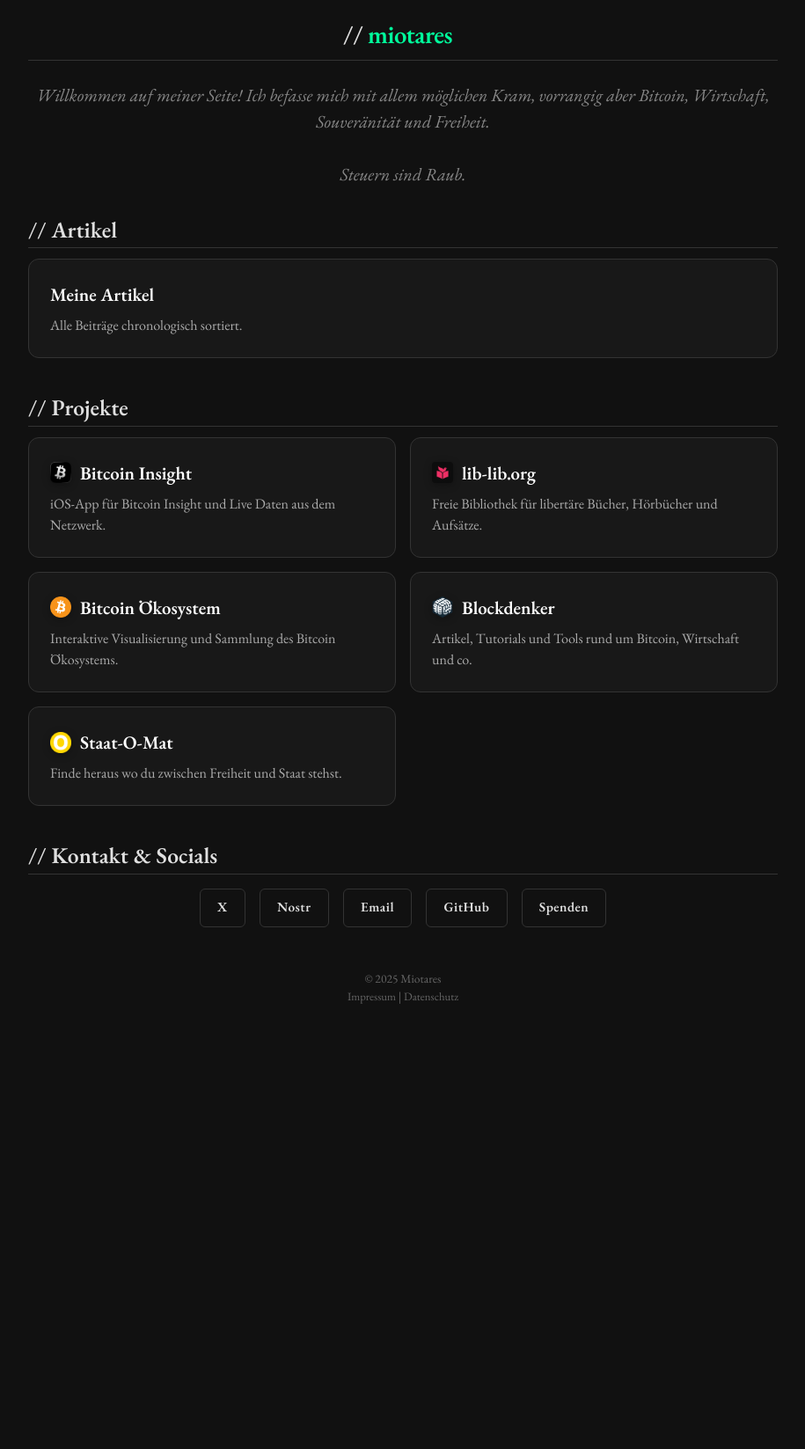
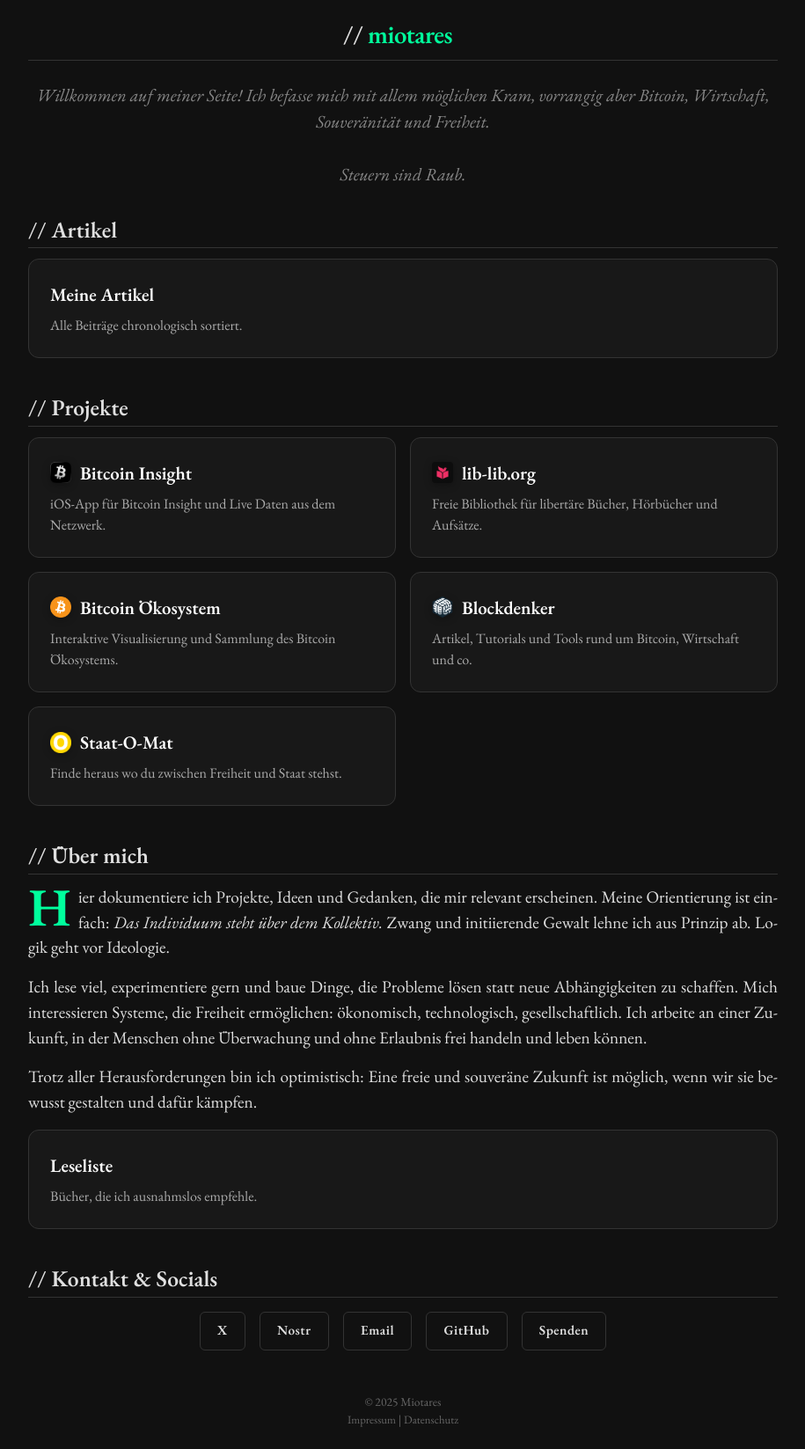
Before and after one commit to Miotares/miotares, a Jekyll site: the page built from index.html, in a window 1280 px wide. Shown: the whole page at 88% size, without its empty margins (182-1097 px from the left). Built offline with Jekyll 4.4.1, drawn with Linux system fonts in a browser that asks for light colours; before the commit the page ends 1166 px from its top, so only the background shows below that.

Commit message:
Add 'Über mich' section, reading list, and mobile improvements

```diff
--- a/assets/css/main.css
+++ b/assets/css/main.css
@@ -776,20 +776,22 @@ a.post-link:hover .post-title {
 
     /* Mobile Header Fixes */
     .header-title-group {
-        display: flex;
+        display: grid;
+        grid-template-columns: 1fr;
         align-items: center;
-        gap: 0.5rem;
+        gap: 0;
     }
 
     .header-title-group nav {
-        padding-right: 0;
-        flex-shrink: 0;
+        display: none;
     }
 
     .header-title-group h1 {
-        text-align: left;
+        grid-column: 1;
+        text-align: center;
         white-space: normal;
         line-height: 1.2;
         font-size: 1.6rem;
+        width: 100%;
     }
 }
--- a/index.html
+++ b/index.html
@@ -125,6 +125,37 @@ layout: none
             </div>
         </section>
 
+        <section class="about-section">
+            <h2>// Über mich</h2>
+            <p class="drop-cap">
+                Hier dokumentiere ich Projekte, Ideen und Gedanken, die mir relevant erscheinen.
+                Meine Orientierung ist einfach: <em>Das Individuum steht über dem Kollektiv.</em>
+                Zwang und initiierende Gewalt lehne ich aus Prinzip ab.
+                Logik geht vor Ideologie.
+            </p>
+            <p>
+                Ich lese viel, experimentiere gern und baue Dinge, die Probleme lösen statt neue Abhängigkeiten zu
+                schaffen.
+                Mich interessieren Systeme, die Freiheit ermöglichen: ökonomisch, technologisch, gesellschaftlich.
+                Ich arbeite an einer Zukunft, in der Menschen ohne Überwachung und ohne Erlaubnis frei handeln und leben
+                können.
+            </p>
+            <p>
+                Trotz aller Herausforderungen bin ich optimistisch: Eine freie und souveräne Zukunft ist möglich, wenn
+                wir sie bewusst gestalten und dafür kämpfen.
+            </p>
+            <div class="projects">
+                <a href="/leseliste/" class="project-link">
+                    <div class="project-title">Leseliste</div>
+                    <span class="description">Bücher, die ich ausnahmslos empfehle.</span>
+                </a>
+                <!--<a href="/tools/" class="project-link">
+                    <div class="project-title">Tools</div>
+                    <span class="description">Nützliche Werkzeuge und Ressourcen.</span>
+                </a>-->
+            </div>
+        </section>
+
         <section class="contact-section">
             <h2>// Kontakt & Socials</h2>
             <div class="social-buttons">
```
Also changed, not shown: _includes/contents/leseliste.md (added, +21 -0 lines), _includes/contents/tools.md (added, +4 -0 lines), leseliste.html (added, +33 -0 lines), tools.html (added, +33 -0 lines).
